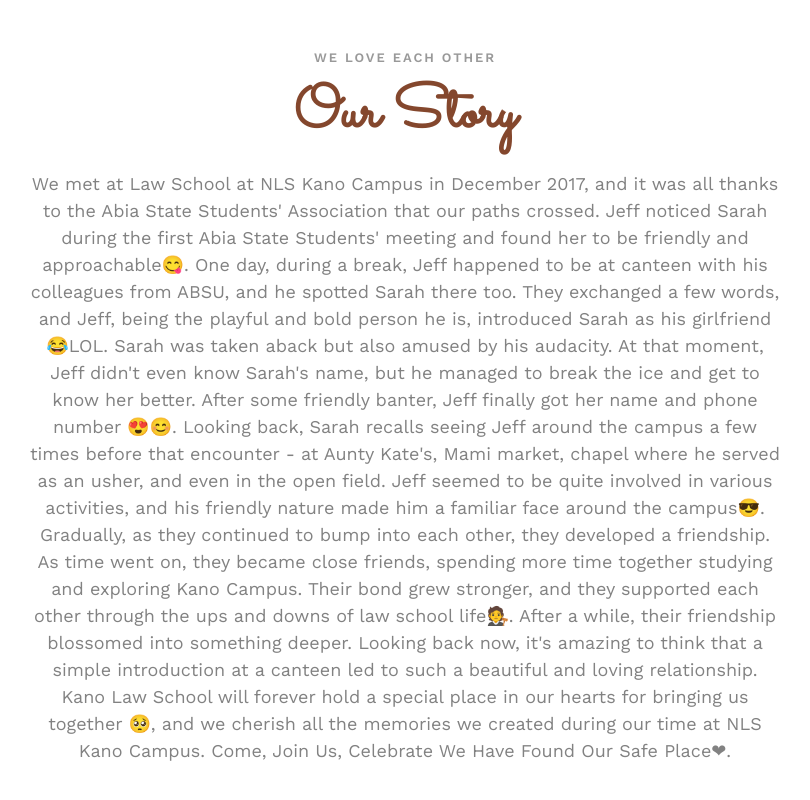
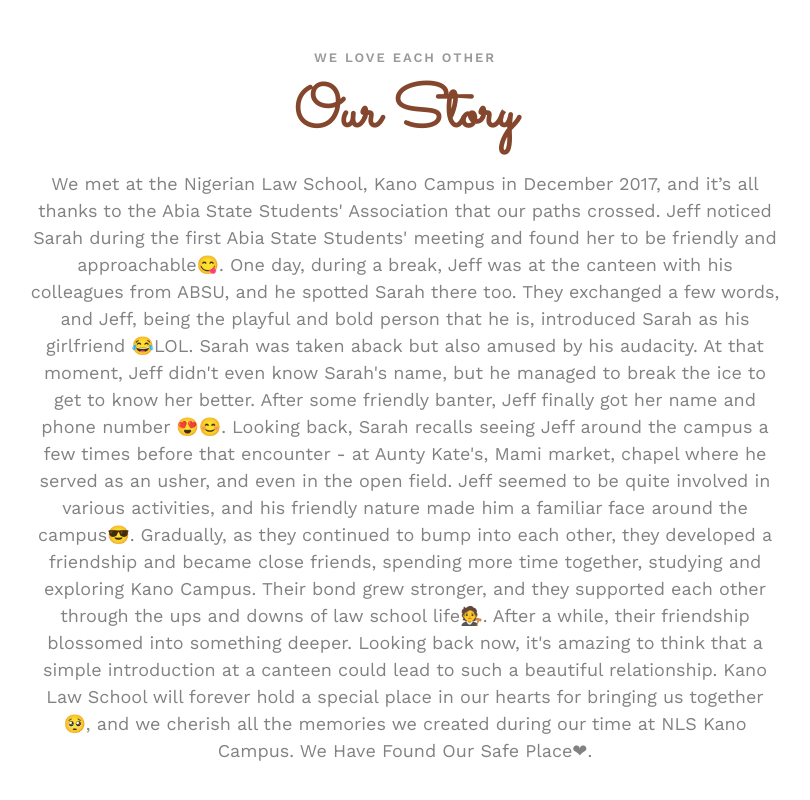
Before and after one commit to eyodegree/CJNWedding, a plain HTML site: page index.html in a window 1280 px wide. Shown: the part 2498-3298 px from the top of the page, without its empty margins (235-1045 px from the left). Drawn offline with nearby package versions, Linux system fonts and the light colour scheme; files whose address does not match are found by name.

Commit message:
Updated Our Story

```diff
--- a/index.html
+++ b/index.html
@@ -202,25 +202,24 @@
 					<span>We Love Each Other</span>
 					<h2>Our Story</h2>
 					<p>
-						We met at Law School at NLS Kano Campus in December 2017, and it was all thanks to the Abia State Students' Association
-						that our paths crossed. Jeff noticed Sarah during the first Abia State Students' meeting and found her to be friendly
-						and approachable😋.
-						One day, during a break, Jeff happened to be at canteen with his colleagues from ABSU, and he spotted Sarah there too.
-						They exchanged a few words, and Jeff, being the playful and bold person he is, introduced Sarah as his girlfriend 😂LOL.
+						We met at the Nigerian Law School, Kano Campus in December 2017, and it’s all thanks to the Abia State Students'
+						Association that our paths crossed. Jeff noticed Sarah during the first Abia State Students' meeting and found her to be
+						friendly and approachable😋.
+						One day, during a break, Jeff was at the canteen with his colleagues from ABSU, and he spotted Sarah there too. They
+						exchanged a few words, and Jeff, being the playful and bold person that he is, introduced Sarah as his girlfriend 😂LOL.
 						Sarah was taken aback but also amused by his audacity. At that moment, Jeff didn't even know Sarah's name, but he
-						managed to break the ice and get to know her better. After some friendly banter, Jeff finally got her name and phone
+						managed to break the ice to get to know her better. After some friendly banter, Jeff finally got her name and phone
 						number 😍😊.
 						Looking back, Sarah recalls seeing Jeff around the campus a few times before that encounter - at Aunty Kate's, Mami
 						market, chapel where he served as an usher, and even in the open field. Jeff seemed to be quite involved in various
 						activities, and his friendly nature made him a familiar face around the campus😎. Gradually, as they continued to bump
-						into each other, they developed a friendship.
-						As time went on, they became close friends, spending more time together studying and exploring Kano Campus. Their bond
-						grew stronger, and they supported each other through the ups and downs of law school life🧑‍⚖. After a while, their
-						friendship blossomed into something deeper.
-						Looking back now, it's amazing to think that a simple introduction at a canteen led to such a beautiful and loving
+						into each other, they developed a friendship and became close friends, spending more time together, studying and
+						exploring Kano Campus. Their bond grew stronger, and they supported each other through the ups and downs of law school
+						life🧑‍⚖. After a while, their friendship blossomed into something deeper.
+						Looking back now, it's amazing to think that a simple introduction at a canteen could lead to such a beautiful
 						relationship. Kano Law School will forever hold a special place in our hearts for bringing us together 🥺, and we
 						cherish all the memories we created during our time at NLS Kano Campus.
-						Come, Join Us, Celebrate We Have Found Our Safe Place❤.
+						We Have Found Our Safe Place❤.
 					</p>
 				</div>
 			</div>
```
